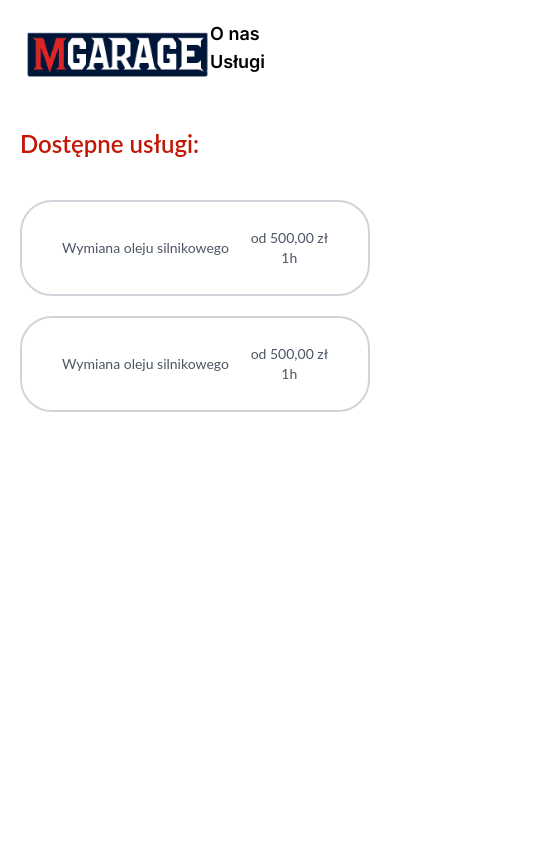
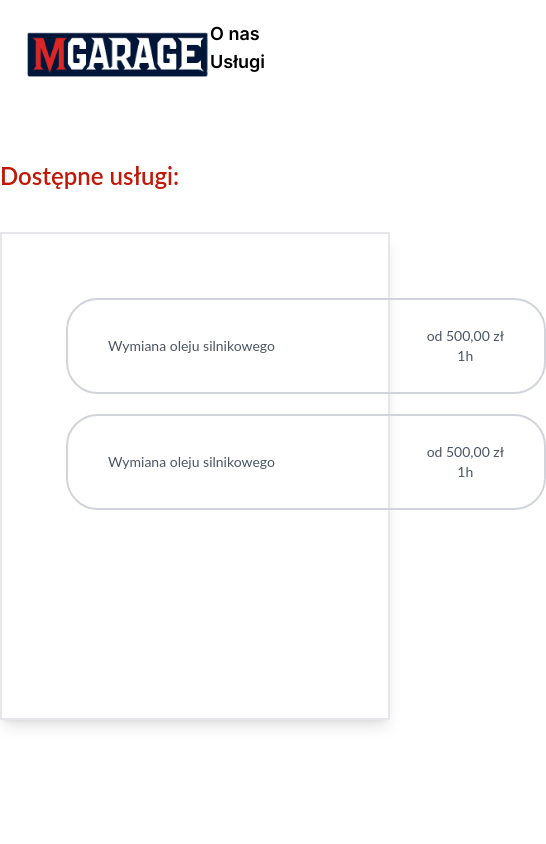
Before and after one commit to mg300/mgarage, a Next.js app: page /book in a window 390 px wide. Shown: the top 844 px of the page, 546 px wide, since content can reach past the window. Built offline with nearby package versions, Linux system fonts and the light colour scheme.

Commit message:
feat: add service description

```diff
--- a/src/app/book/page.tsx
+++ b/src/app/book/page.tsx
@@ -18,13 +18,14 @@ function page() {
     }
   };
   return (
-    <div className="h-screen pt-32 font-body px-5 mx-auto max-w-[80rem] ">
+    <div className="h-screen pt-40 font-body  mx-auto max-w-[80rem] ">
       <p className="text-logo font-semibold text-2xl mb-10">Dostępne usługi:</p>
-      <div className="flex flex-col lg:flex-row gap-14">
+      <div className="p-16 border-2 border-solid border-gray-200 shadow-lg min-h-40rem]">
+        <div className="flex flex-col lg:flex-row gap-36">
           <div className="flex flex-col gap-5">
             <button
               onClick={() => handleClick("oil")}
-            className={`flex justify-between items-center xl:w-[30rem] h-[6rem] px-10 border-2 border-solid
+              className={`flex justify-between items-center min-w-[30rem] h-[6rem] px-10 border-2 border-solid
             ${selected.includes("oil") ? "border-logo " : "border-gray-300"} rounded-[2rem] cursor-pointer `}
             >
               <p className=" text-sm lg:text-lg text-gray-600">Wymiana oleju silnikowego</p>
@@ -35,7 +36,7 @@ function page() {
             </button>
             <button
               onClick={() => handleClick("fuel")}
-            className={`flex justify-between items-center xl:w-[30rem] h-[6rem] px-10 border-2 border-solid  ${
+              className={`flex justify-between items-center min-w-[30rem] h-[6rem] px-10 border-2 border-solid  ${
                 selected.includes("fuel") ? "border-logo " : "border-gray-300"
               } rounded-[2rem] cursor-pointer `}
             >
@@ -47,7 +48,37 @@ function page() {
             </button>
           </div>
           <div>
-          {clicked !== "" && <p className="text-logo font-semibold text-2xl mb-10">Wymiana oleju silnikowego</p>}
+            {clicked !== "" && (
+              <>
+                <p className="text-logo font-semibold text-2xl mb-10">Wymiana oleju silnikowego</p>
+
+                <div>
+                  <div className="bg-gray-200 rounded-3xl px-4 pt-2 pb-2.5">
+                    <div className="leading-snug md:leading-normal p-4">
+                      Nasza usługa wymiany oleju silnikowego to kluczowy krok w dbaniu o zdrowie i wydajność Twojego
+                      pojazdu. Gwarantujemy profesjonalną obsługę i wysokiej jakości oleje, które utrzymają Twój silnik
+                      w doskonałej kondycji.
+                    </div>
+                  </div>
+                </div>
+                <div className="mt-10 mb-5 font-semibold text-lg leading-relaxed">Rodzaj Oleju</div>
+                <div className=" leading-snug md:leading-normal ">
+                  Nasza usługa wymiany oleju silnikowego to kluczowy krok w dbaniu o zdrowie i wydajność Twojego
+                  pojazdu. Gwarantujemy profesjonalną obsługę i wysokiej jakości oleje, które utrzymają Twój silnik w
+                  doskonałej kondycji.
+                </div>
+                <div className="mt-10 mb-5 font-semibold text-lg leading-relaxed">Proces Wymiany Oleju</div>
+                <div className=" leading-snug md:leading-normal ">
+                  <ul className="ml-6 list-disc">
+                    <li>Zlewanie i utylizowanie starego oleju</li>
+                    <li>Wymianę filtra oleju</li>
+                    <li>Napełnienie nowego oleju zgodnie z zaleceniami producenta</li>
+                    <li>Kontrolę poziomu oleju i sprawdzenie wycieków</li>
+                  </ul>
+                </div>
+              </>
+            )}
+          </div>
         </div>
       </div>
     </div>
```
Lines whose indentation alone changed are shown as unchanged.
